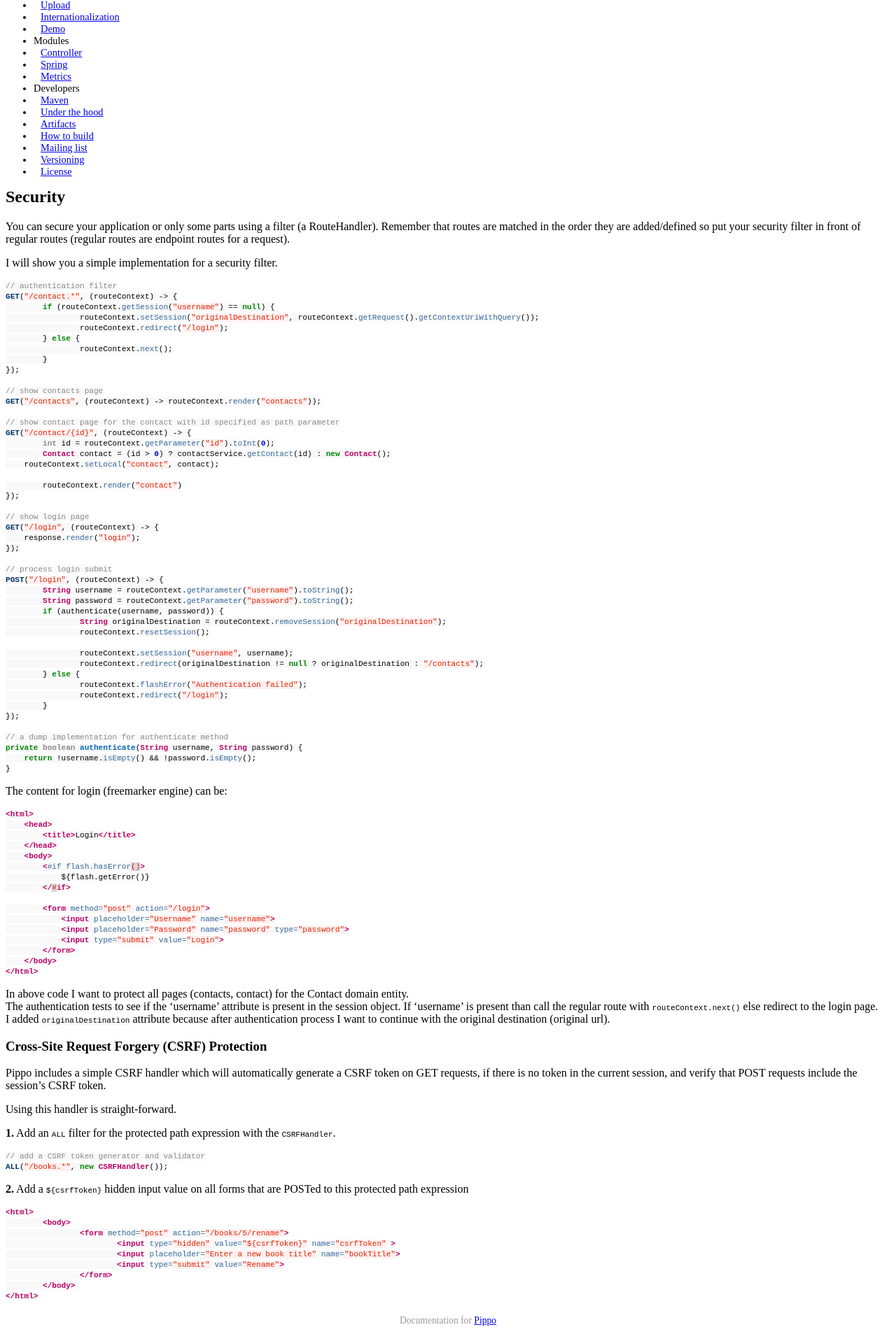
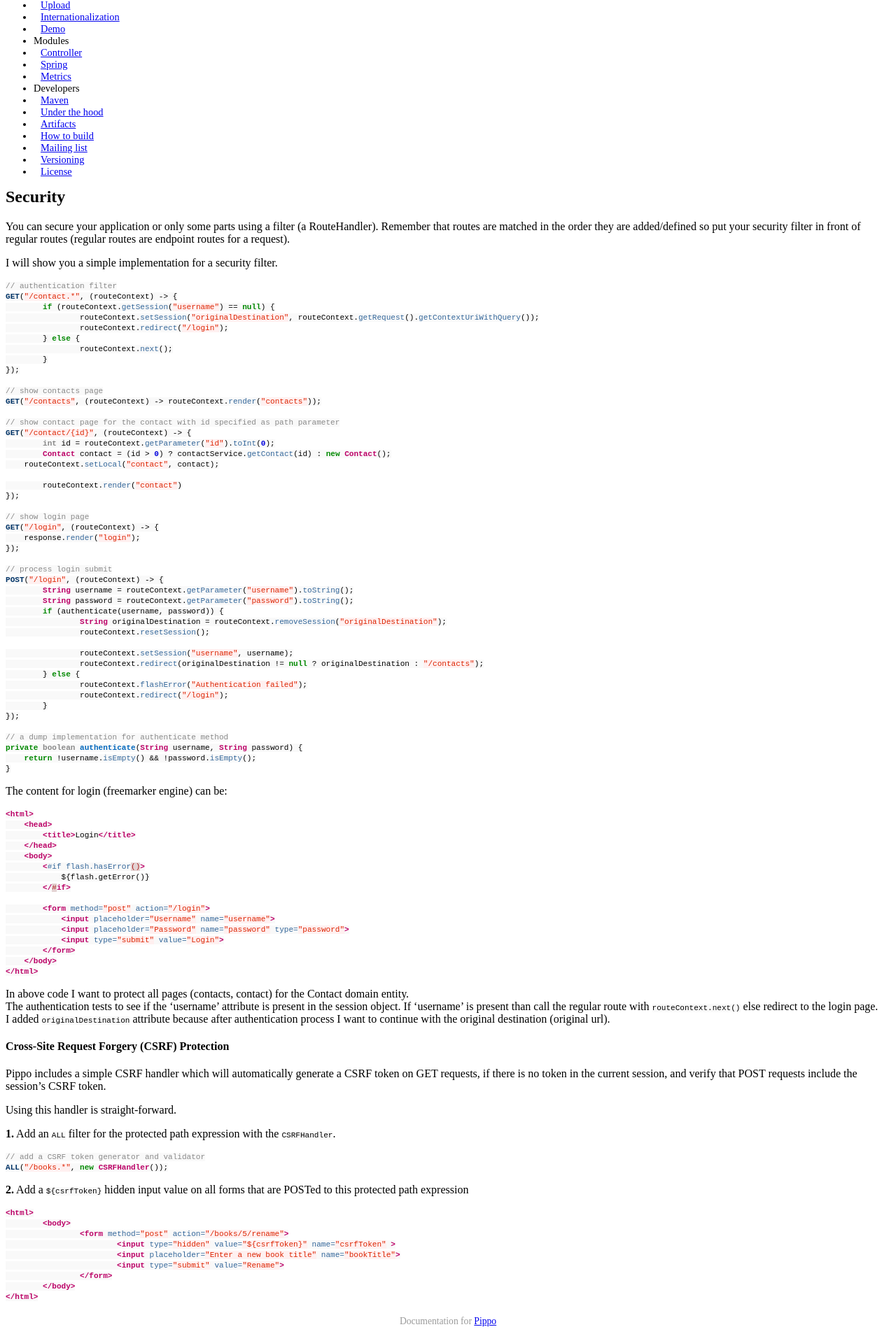
Before and after one commit to pippo-java/pippo.github.io, a Jekyll site: the page built from _posts/2015-03-17-security.md, in a window 1280 px wide. Shown: the part 389-2306 px from the top of the page at 70% size. Built offline with Jekyll 4.4.1, drawn with Linux system fonts in a browser that asks for light colours; Markdown is read by kramdown in place of the engine named in the settings; a style sheet for code colours, icons or effects is not loaded.

```diff
--- a/_posts/2015-03-17-security.md
+++ b/_posts/2015-03-17-security.md
@@ -88,7 +88,7 @@ The authentication tests to see if the 'username' attribute is present in the se
 than call the regular route with `routeContext.next()` else redirect to the login page.
 I added `originalDestination` attribute because after authentication process I want to continue with the original destination (original url).
 
-### Cross-Site Request Forgery (CSRF) Protection
+#### Cross-Site Request Forgery (CSRF) Protection
 
 Pippo includes a simple CSRF handler which will automatically generate a CSRF token on GET requests, if there is no token in the current session, and verify that POST requests include the session's CSRF token.
 
```
